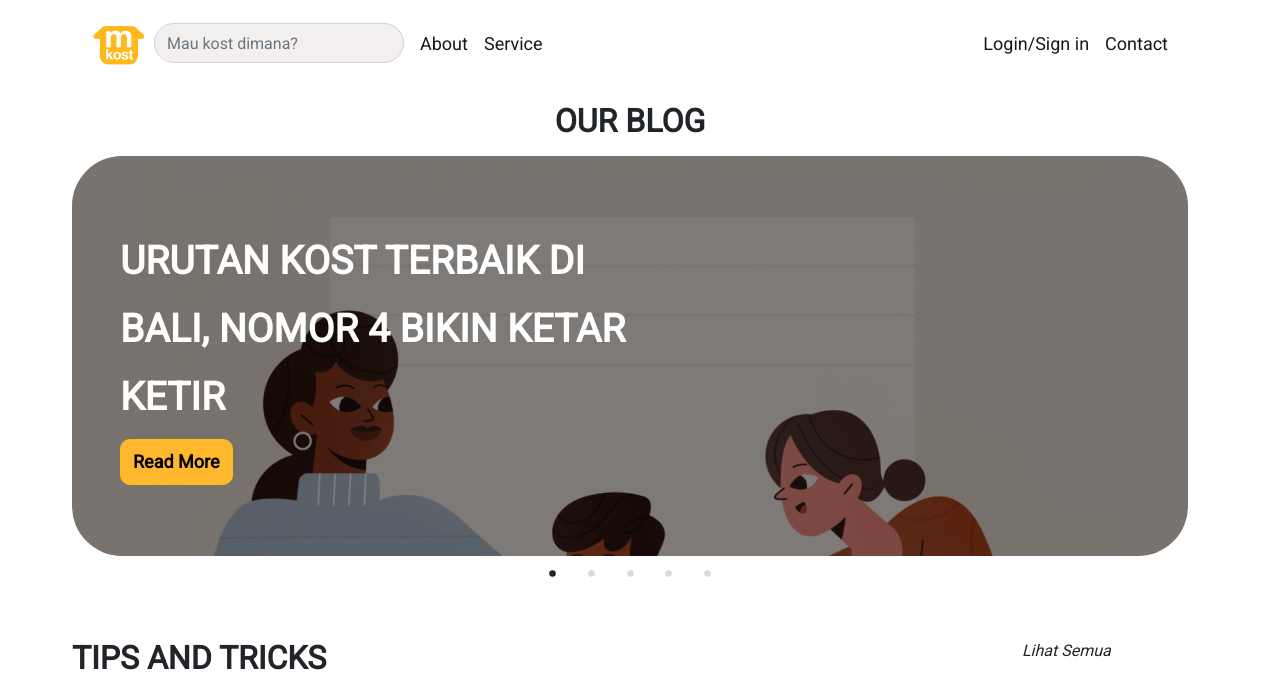
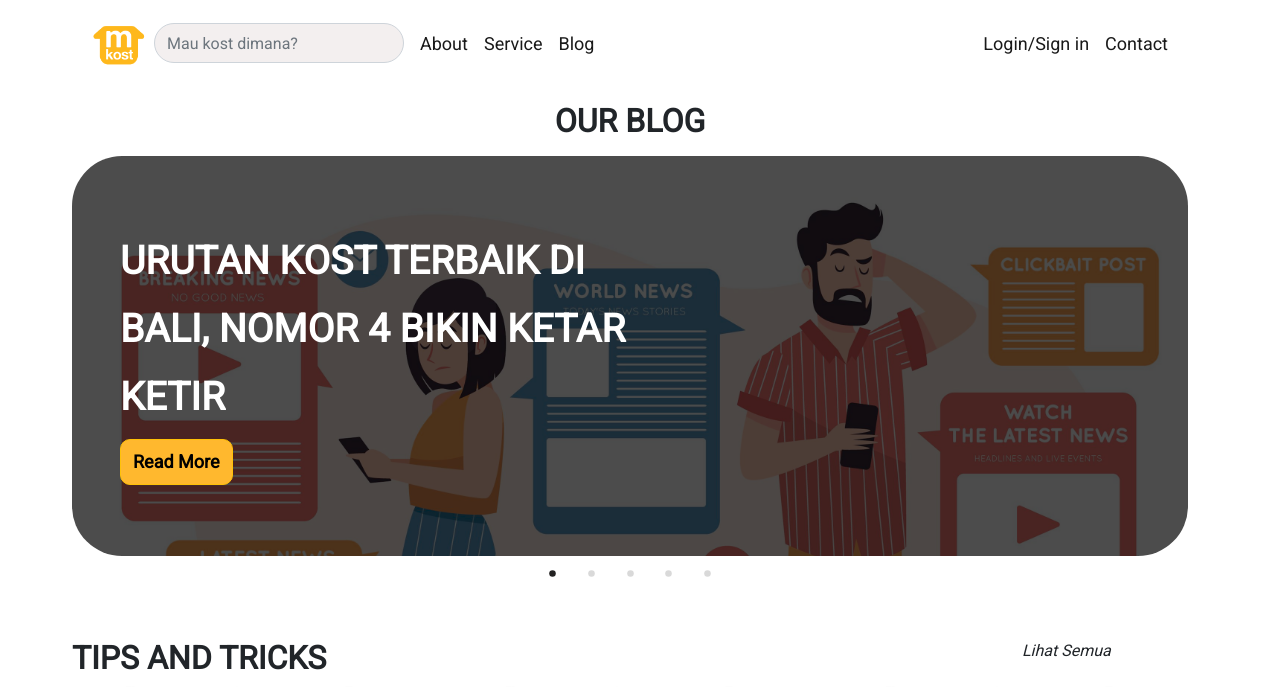
Before and after one commit to Samuelsntr/marikostapp, a PHP site: page /blog.php in a window 1280 px wide. Shown: the top 687 px of the page. Run offline with PHP 8.4, Linux system fonts and the light colour scheme.

Commit message:
edit blog

```diff
--- a/blog.php
+++ b/blog.php
@@ -4,7 +4,7 @@
     <h2 class="text-center fw-bold my-3">
         OUR BLOG
     </h2>
-    <div class="mainBlog position-relative" style="background-image: url('img/blog.png');
+    <div class="mainBlog position-relative" style="background-image: url('img/blogg.jpg');
 ">
         <div class="descBlog ms-5">
             <h1>URUTAN KOST TERBAIK DI BALI, NOMOR 4 BIKIN KETAR KETIR</h1>
--- a/css/style.css
+++ b/css/style.css
@@ -436,6 +436,7 @@ footer h4 {
 /* BLOG SECTION */
 .mainBlog {
 	background-size: cover;
+	background-position: top;
 	width: 100%;
 	height: 400px;
 	border-radius: 50px;
@@ -452,7 +453,7 @@ footer h4 {
 	height: 100%;
 	width: 100%;
 	background-color: black;
-	opacity: 0.5;
+	opacity: 0.7;
 	z-index: -1;
 	border-radius: 50px;
 }
--- a/header.php
+++ b/header.php
@@ -14,7 +14,7 @@
     <div class="container">
         <nav class="navbar navbar-expand-lg">
             <div class="container-fluid">
-                <a><img src="img/Logo MARIKOST.png" alt="" width="70" height="70"></a>
+                <a href="index.php"><img src="img/Logo MARIKOST.png" alt="" width="70" height="70"></a>
                 <input class="form-control me-2 cari" type="search" placeholder="Mau kost dimana?" aria-label="Search">
                 <button class="navbar-toggler" type="button" data-bs-toggle="collapse" data-bs-target="#navbarSupportedContent" aria-controls="navbarSupportedContent" aria-expanded="false" aria-label="Toggle navigation">
                     <span class="navbar-toggler-icon"></span>
@@ -26,6 +26,9 @@
                         </li>
                         <li class="nav-item">
                             <a class="nav-link active tulisan" href="#layanan">Service</a>
+                        </li>
+                        <li class="nav-item">
+                            <a class="nav-link active tulisan" href="blog.php">Blog</a>
                         </li>
                     </ul>
                 </div>
--- a/index.php
+++ b/index.php
@@ -155,7 +155,7 @@
 <!-- End Cari Kost -->
 
 <!-- Section Layanan Jasa -->
-<section>
+<section id="layanan">
   <div class="judul text-center my-5">Layanan Jasa</div>
   <div class="row justify-content-start">
     <div class="col-md-3 mb-5">
```
Also changed, not shown: img/blogg.jpg (added).
